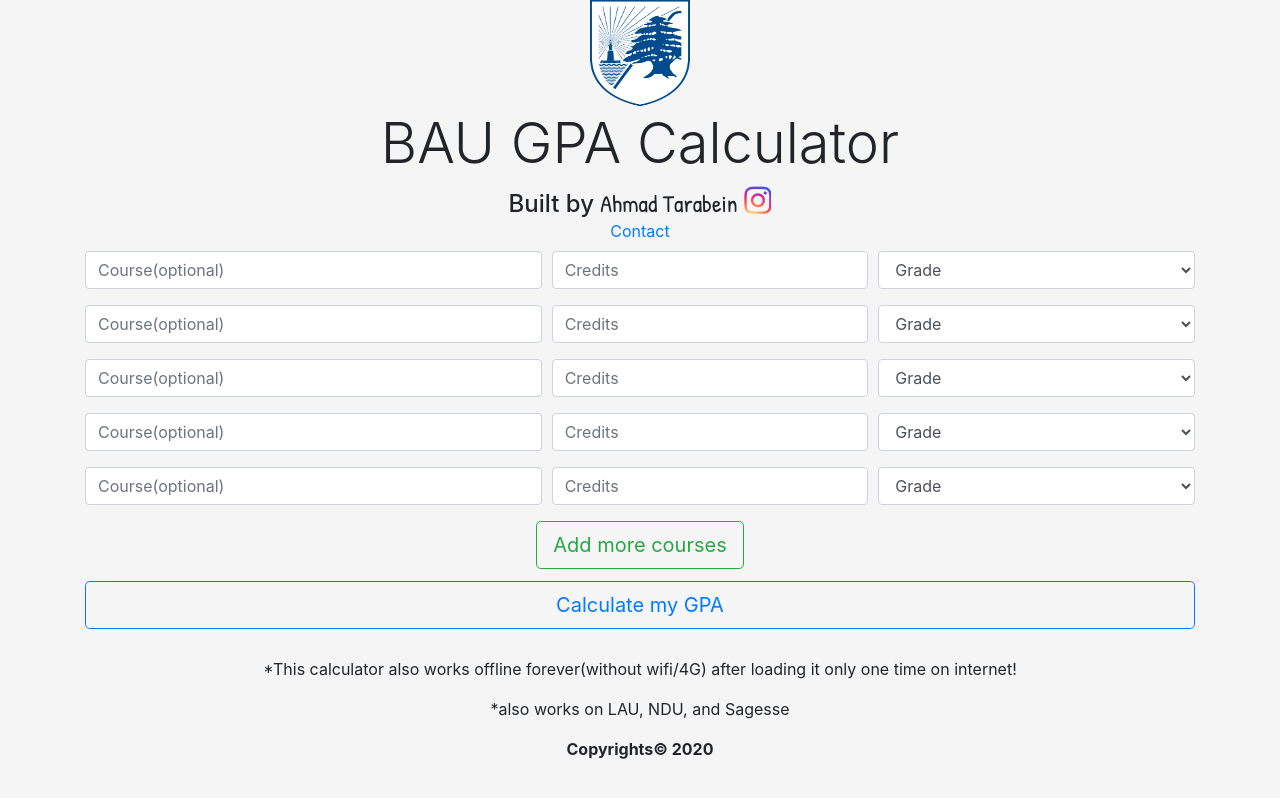
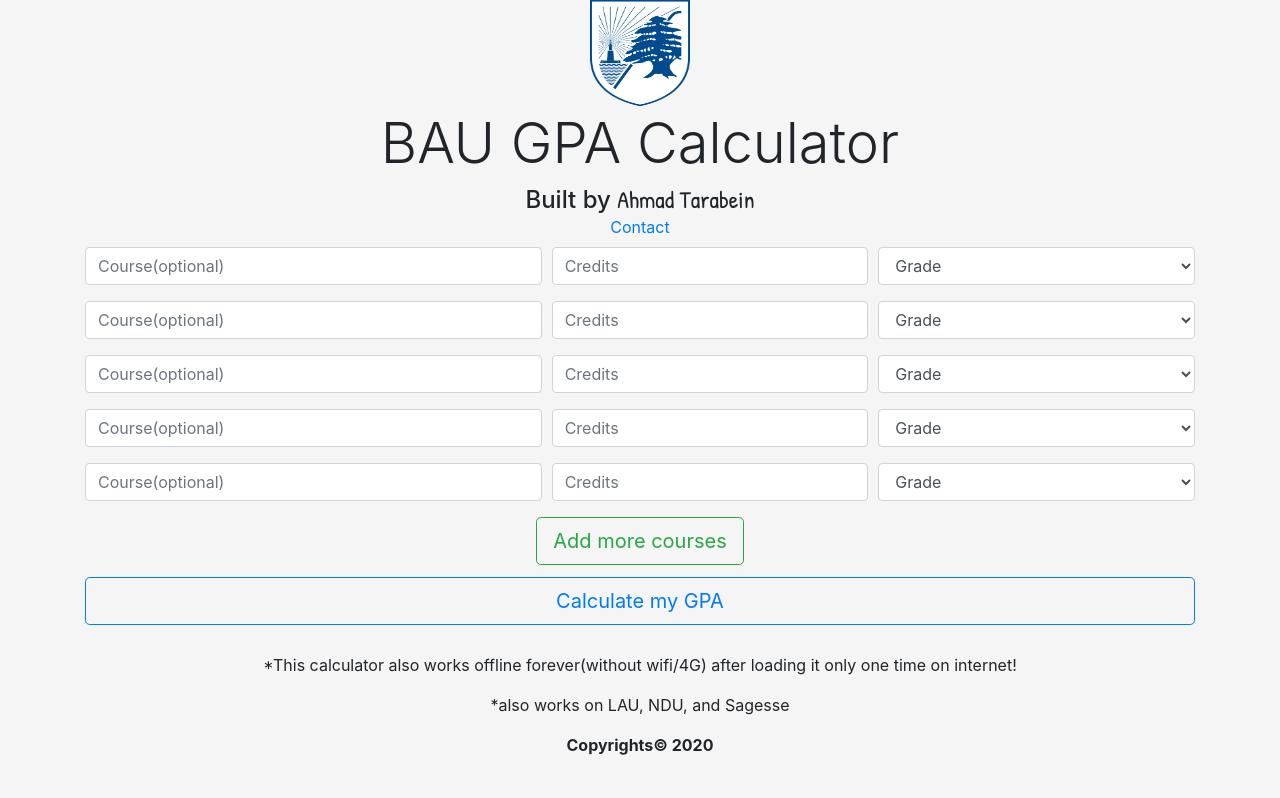
Before and after one commit to ahmadbenos/GPA-Calculator, a plain HTML site: page index.html in a window 1280 px wide. Drawn offline with nearby package versions, Linux system fonts and the light colour scheme.

Commit message:
updated styling

```diff
--- a/index.html
+++ b/index.html
@@ -32,12 +32,6 @@
     <h4 class="text-center" id="byme">
       Built by
       <span style="font-family: 'Patrick Hand', cursive;">Ahmad Tarabein</span>
-      <a
-        class="fab fa-instagram"
-        id="insta"
-        aria-hidden="true"
-        href="https://www.instagram.com/ahmadtr19/"
-      ></a>
     </h4>
     <div class="text-center">
       <a class="text-center" href="./contact.html">Contact</a>
```
